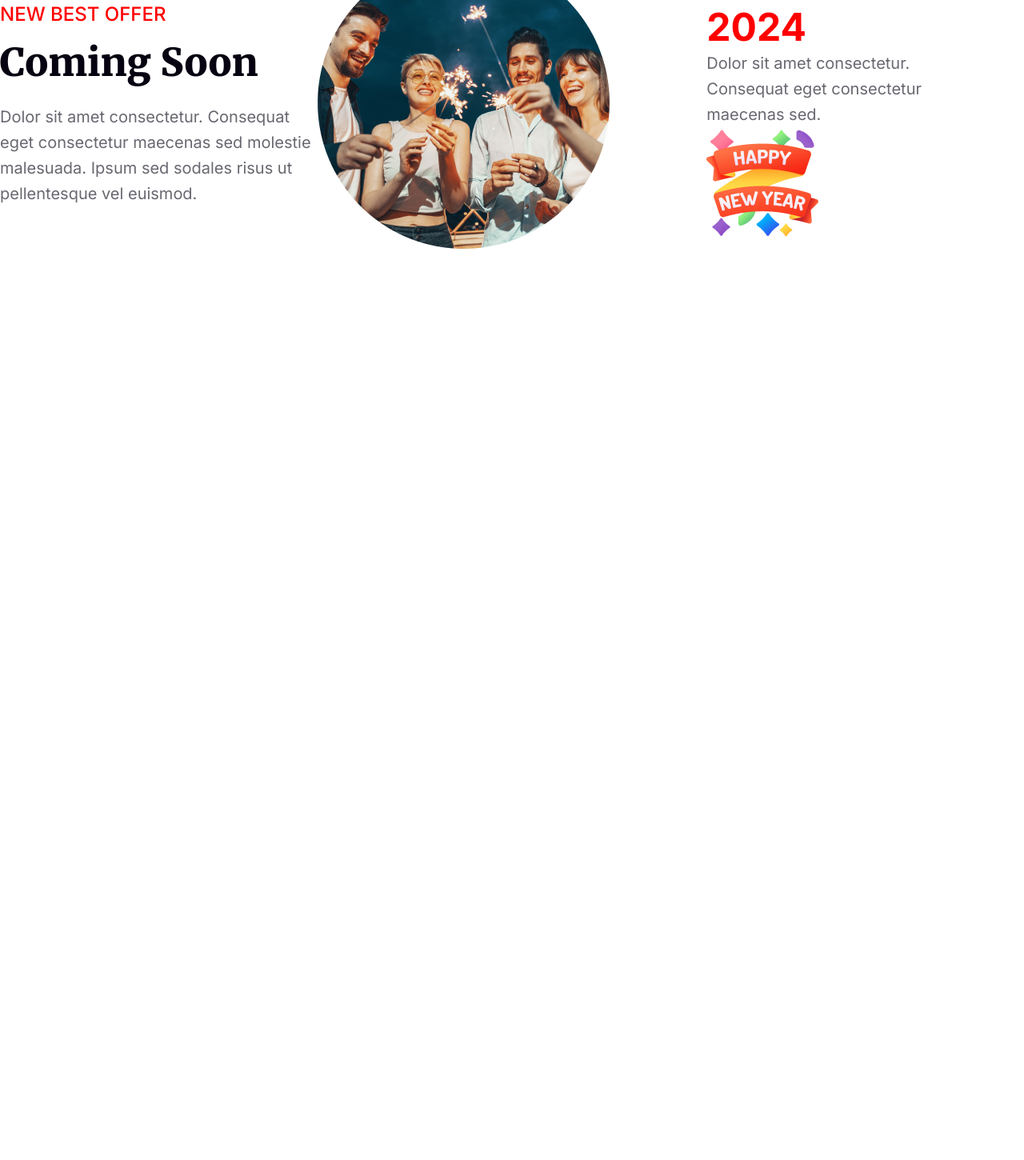
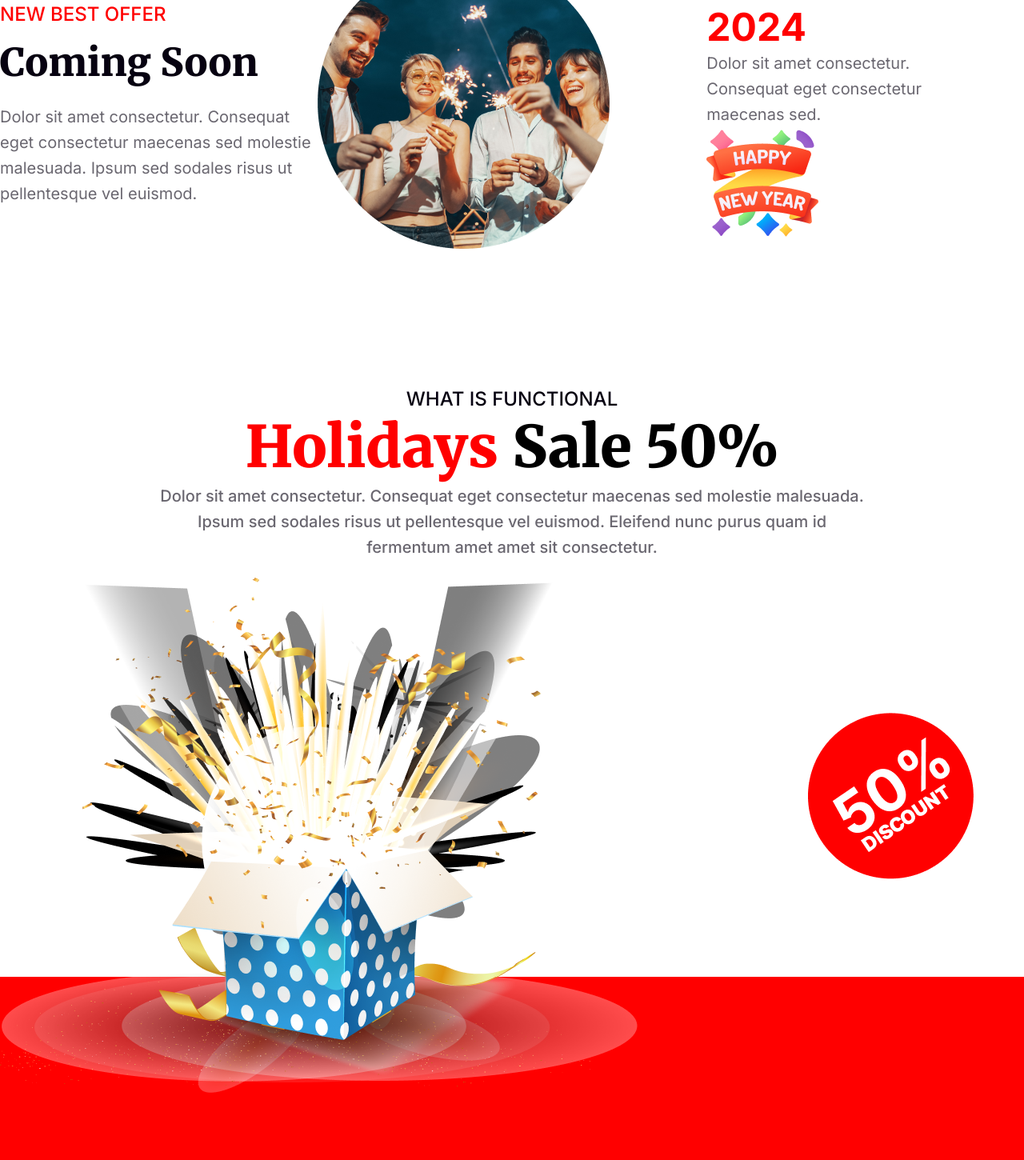
Before and after one commit to Hridoy2024/new-year-offer-website, a plain HTML site: page index.html in a window 1280 px wide. Shown: the part 2829-4279 px from the top of the page at 80% size. Before the commit the page ends 3311 px from the top, so only its background shows below. Drawn offline with Linux system fonts and the light colour scheme.

Commit message:
holyday part done

```diff
--- a/index.html
+++ b/index.html
@@ -80,20 +80,40 @@
         </div>
 
         <div class="image-content">
-          <img src="/images/Ellipse 1.png" alt="pic">
-
+          <img src="/images/Ellipse 1.png" alt="pic" />
         </div>
-
 
         <div class="right-content">
           <h1>2024</h1>
           <p>
             Dolor sit amet consectetur. Consequat eget consectetur maecenas sed.
           </p>
-          <img class="img-2" src="/images/Group 96.png" alt="">
+          <img class="img-2" src="/images/Group 96.png" alt="" />
         </div>
       </section>
       <!-- best offer end -->
+      <section class="holyday-container">
+        <div class="holyday-text">
+          <h3>WHAT IS FUNCTIONAL</h3>
+          <h2><span>Holidays </span>Sale 50%</h2>
+
+          <p>
+            Dolor sit amet consectetur. Consequat eget consectetur maecenas sed
+            molestie malesuada. Ipsum sed sodales risus ut pellentesque vel
+            euismod. Eleifend nunc purus quam id fermentum amet amet sit
+            consectetur.
+          </p>
+        </div>
+
+        <div class="solid-color"></div>
+        <div class="gift-box">
+          <img src="/images/Group 75.png" alt="">
+        </div>
+        <div class="girl-content">
+          <img src="/images/Group 44.png" alt="">
+        </div>
+      </section>
+      <!-- Holyday Section Start -->
     </main>
     <footer></footer>
   </body>
--- a/styles/style.css
+++ b/styles/style.css
@@ -265,7 +265,7 @@ h1 {
   display: flex;
   justify-content: center;
   align-items: center;
-  margin-bottom: 120px;
+  margin-bottom: 100px;
   /* position: relative; */
 }
 
@@ -307,26 +307,22 @@ h1 {
 }
 
 .image-content {
-
   width: 33%;
   /* box-sizing: border-box;
   border: 15px solid rgb(255, 0, 0);
  border-radius: 50%; */
-
 }
 
-.image-content .img-2{
+.image-content .img-2 {
   /* position: absolute; */
   bottom: 0;
   right: 120;
-
 }
 
 .right-content {
   width: 33%;
   margin-left: 90px;
   margin-top: 46px;
-
 }
 .right-content h1 {
   color: rgb(255, 0, 0);
@@ -350,3 +346,90 @@ h1 {
 }
 
 /* Best offer Start */
+
+/* Holyday Section */
+
+.holyday-container {
+  max-width: 1320px;
+  height: 986.07px;
+  /* border: 2px solid red; */
+  margin: 0 auto;
+  position: relative;
+
+}
+
+.holyday-text {
+  display: flex;
+  flex-direction: column;
+  justify-content: center;
+  align-items: center;
+  width: 1068px;
+  height: 260px;
+  margin: 0 auto;
+
+}
+
+.holyday-text h3 {
+  color: rgb(7, 2, 17);
+  font-family: Inter;
+  font-size: 24px;
+  font-weight: 500;
+  line-height: 29px;
+  letter-spacing: 0%;
+  text-align: left;
+}
+
+.holyday-text h2 {
+  font-family: Merriweather;
+  font-size: 72px;
+  font-weight: 900;
+  line-height: 91px;
+  letter-spacing: 0%;
+  text-align: center;
+}
+
+.holyday-text p {
+  color: rgba(7, 2, 17, 0.6);
+  font-family: Inter;
+  font-size: 20px;
+  font-weight: 500;
+  line-height: 32px;
+  letter-spacing: 0%;
+  text-align: center;
+  width: 883px;
+  height: 96px;
+}
+
+.holyday-text span {
+  color: rgb(255, 0, 0);
+  font-family: Merriweather;
+  font-size: 72px;
+  font-weight: 900;
+  line-height: 91px;
+  letter-spacing: 0%;
+  text-align: center;
+}
+
+.solid-color {
+
+ width: 1320px;
+ height: 229px;
+ background-color: red;
+ position: absolute;
+ top: 77%;
+}
+
+.gift-box{
+  width: 674.82px;
+height: 577.96px;
+position: relative;
+z-index: 1;
+}
+
+.girl-content{
+  position: absolute;
+  bottom: 30%;
+  left: 75%;
+}
+
+/* Holyday Section end */
```
